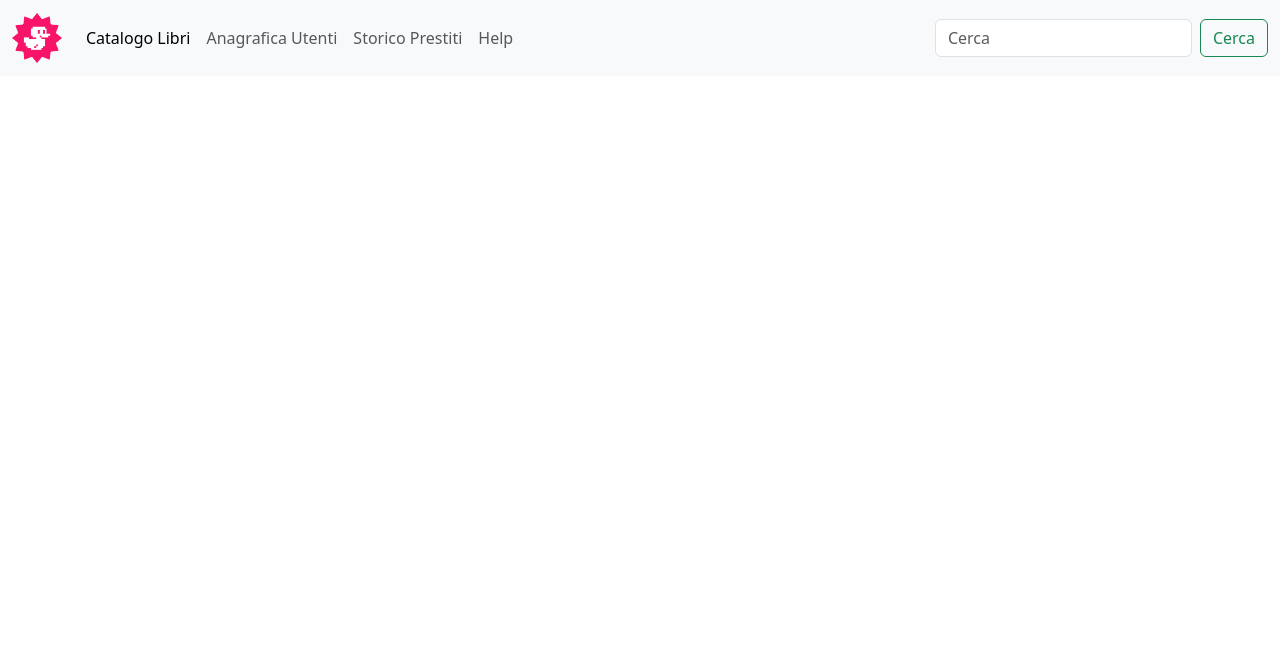
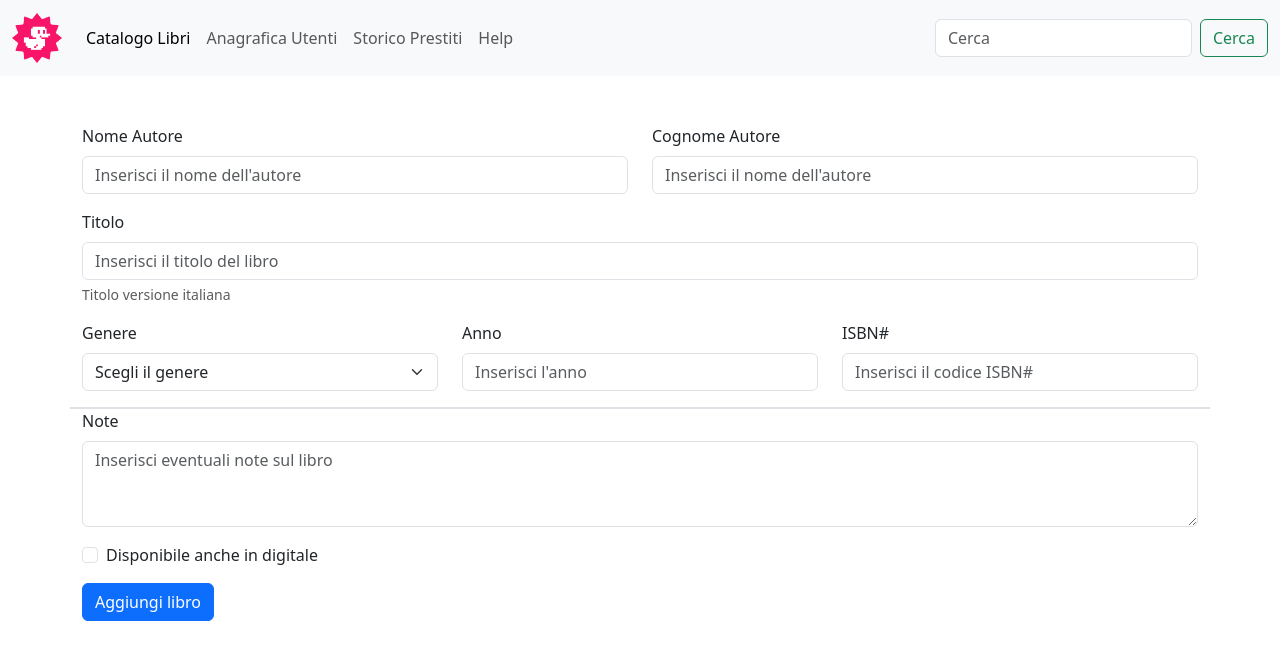
Before and after one commit to riccardo-guido/html-css-bootstrap-dashboard, a plain HTML site: page add-book.html in a window 1280 px wide. Drawn offline with nearby package versions, Linux system fonts and the light colour scheme.

Commit message:
add-book-form created

```diff
--- a/add-book.html
+++ b/add-book.html
@@ -40,7 +40,7 @@
         <div class="collapse navbar-collapse" id="navbarSupportedContent">
           <ul class="navbar-nav me-auto mb-2 mb-lg-0">
             <li class="nav-item">
-              <a class="nav-link active" aria-current="page" href="#"
+              <a class="nav-link active" aria-current="page" href="./index.html"
                 >Catalogo Libri</a
               >
             </li>
@@ -67,6 +67,158 @@
       </div>
     </nav>
   </body>
+  <main>
+    <div class="container mt-5">
+      <div class="row">
+        <div class="col-12">
+          <div class="row">
+            <div class="col-6">
+              <form>
+                <div class="mb-3">
+                  <label for="exampleInputEmail1" class="form-label"
+                    >Nome Autore</label
+                  >
+                  <input
+                    type="email"
+                    class="form-control"
+                    id="exampleInputEmail1"
+                    aria-describedby="emailHelp"
+                    placeholder="Inserisci il nome dell'autore"
+                  />
+                  <div id="emailHelp" class="form-text"></div>
+                </div>
+              </form>
+            </div>
+            <div class="col-6">
+              <form>
+                <div class="mb-3">
+                  <label for="exampleInputEmail1" class="form-label"
+                    >Cognome Autore</label
+                  >
+                  <input
+                    type="email"
+                    class="form-control"
+                    id="exampleInputEmail1"
+                    aria-describedby="emailHelp"
+                    placeholder="Inserisci il nome dell'autore"
+                  />
+                  <div id="emailHelp" class="form-text"></div>
+                </div>
+              </form>
+            </div>
+          </div>
+        </div>
+        <div class="col-12">
+          <form>
+            <div class="mb-3">
+              <label for="exampleInputEmail1" class="form-label"
+                >Titolo</label
+              >
+              <input
+                type="email"
+                class="form-control"
+                id="exampleInputEmail1"
+                aria-describedby="emailHelp"
+                placeholder="Inserisci il titolo del libro"
+              />
+              <div id="emailHelp" class="form-text">
+                Titolo versione italiana
+              </div>
+            </div>
+        </div>
+        <div class="col-12">
+          <div class="row">
+            <div class="col-12 col-sm-4">
+              <form>
+                <div class="mb-3">
+                  <label for="exampleInputEmail1" class="form-label"
+                    >Genere</label
+                  >
+                  <select class="form-select"  aria-label="Default select example">
+                    <option selected>Scegli il genere</option>
+                    <option value="1">Romanzo</option>
+                    <option value="2">Giallo</option>
+                    <option value="3">Storico</option>
+                  </select>
+                </div>
+              </form>
+            </div>
+            <div class="col-12 col-sm-4">
+              <form>
+                <div class="mb-3">
+                  <label for="exampleInputEmail1" class="form-label"
+                    >Anno </label
+                  >
+                  <input
+                    type="email"
+                    class="form-control"
+                    id="exampleInputEmail1"
+                    aria-describedby="emailHelp"
+                    placeholder="Inserisci l'anno"
+                  />
+                  <div id="emailHelp" class="form-text"></div>
+                </div>
+              </form>
+            </div>
+            <div class="col-12 col-sm-4">
+              <form>
+                <div class="mb-3">
+                  <label for="exampleInputEmail1" class="form-label"
+                    >ISBN#</label
+                  >
+                  <input
+                    type="email"
+                    class="form-control"
+                    id="exampleInputEmail1"
+                    aria-describedby="emailHelp"
+                    placeholder="Inserisci il codice ISBN#"
+                  />
+                  <div id="emailHelp" class="form-text"></div>
+                </div>
+              </form>
+            </div>
+          </div>
+        </div>
+        <div class="col-12">
+          <div class="row d-flex justify-content-center">
+
+              <span class="border border-grey d-flex justify-content-center"></span>
+
+
+          </div>
+        </div>
+        <div class="col-12">
+          <form>
+            <div class="mb-3">
+              <label for="exampleFormControlTextarea1" class="form-label"
+                >Note</label
+              >
+              <textarea
+                class="form-control"
+                id="exampleFormControlTextarea1"
+                rows="3"
+                placeholder="Inserisci eventuali note sul libro"
+              ></textarea>
+            </div>
+            <div class="mb-3 form-check">
+              <input
+                type="checkbox"
+                class="form-check-input"
+                id="exampleCheck1"
+              />
+              <label class="form-check-label" for="exampleCheck1"
+                >Disponibile anche in digitale</label
+              >
+            </div>
+            <button type="submit" class="btn btn-primary">
+              Aggiungi libro
+            </button>
+          </form>
+        </div>
+      </div>
+    </div>
+  </main>
+
   <script
     src="https://cdn.jsdelivr.net/npm/bootstrap@5.3.3/dist/js/bootstrap.bundle.min.js"
     integrity="sha384-YvpcrYf0tY3lHB60NNkmXc5s9fDVZLESaAA55NDzOxhy9GkcIdslK1eN7N6jIeHz"
```
